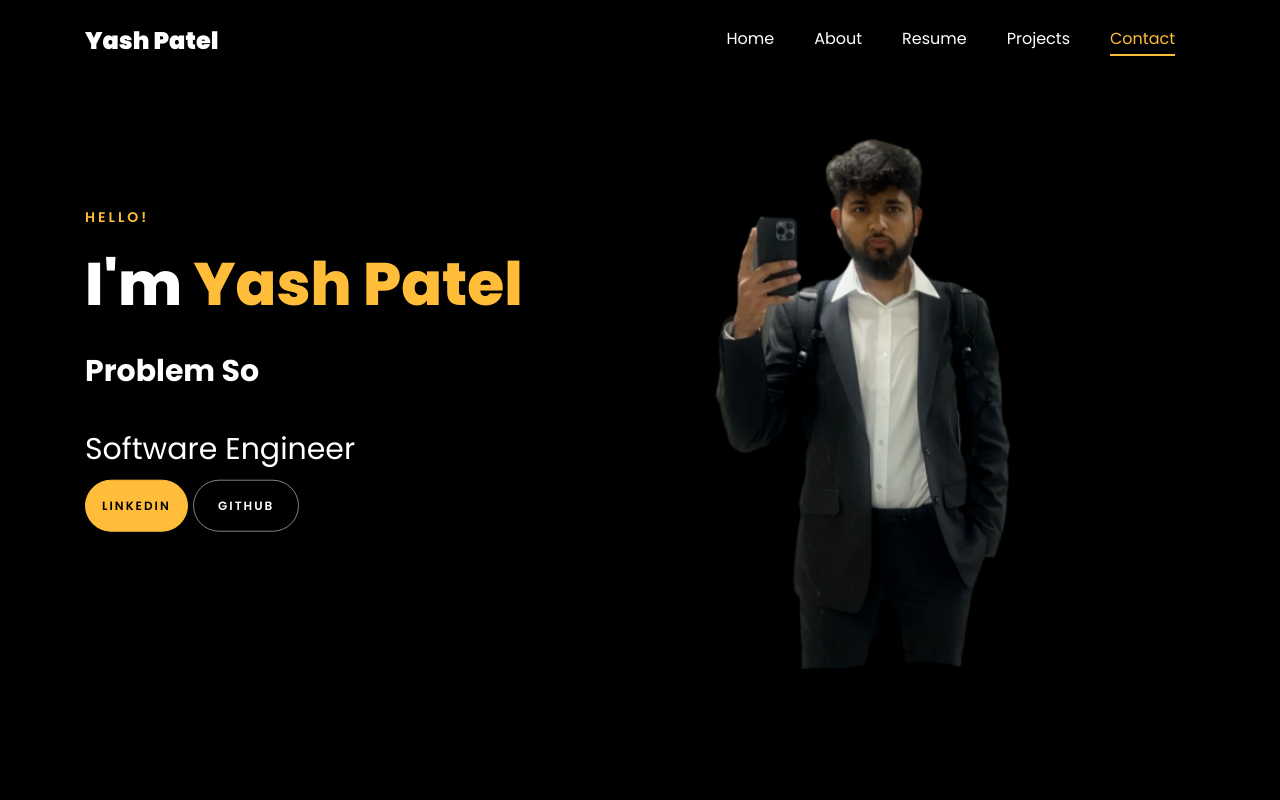
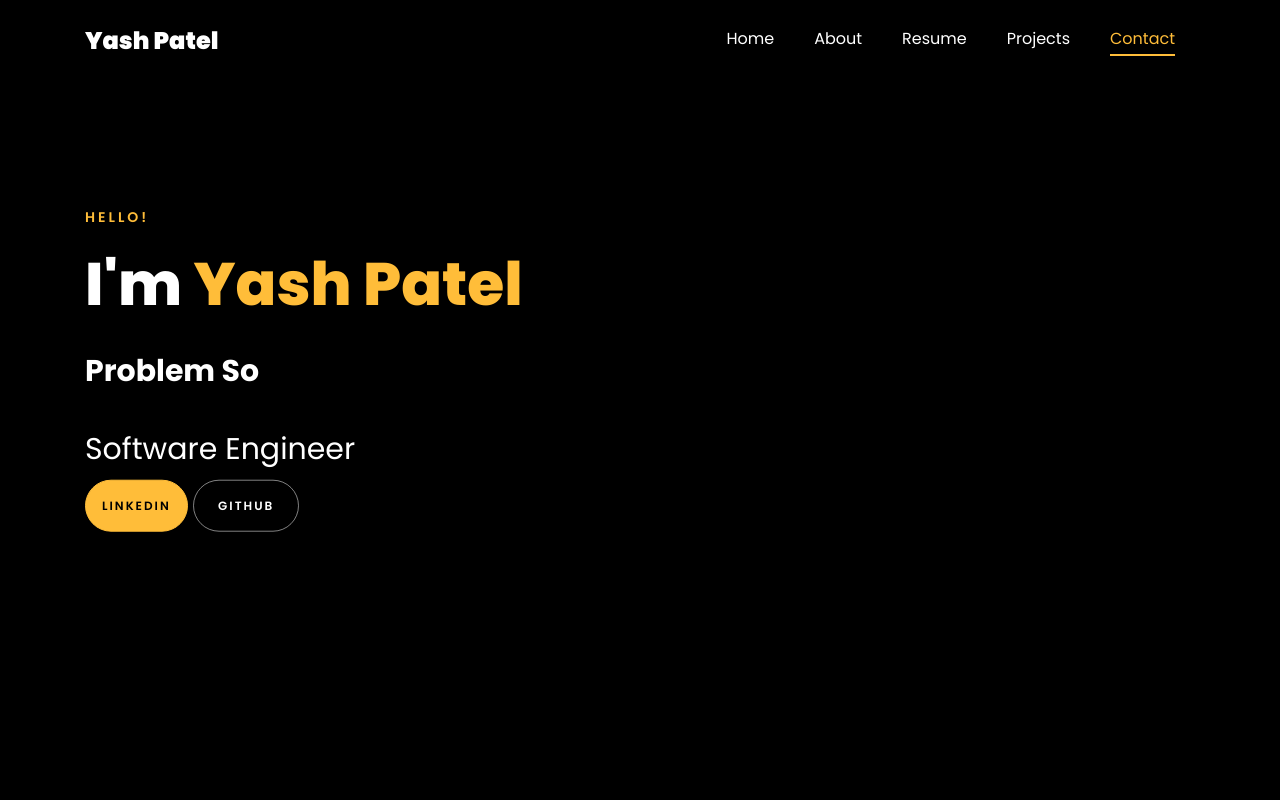
Before and after one commit to yashpatel2503/YASHPATEL, a plain HTML site: page index.html in a window 1280 px wide. Shown: the top 800 px of the page. Drawn offline with Linux system fonts and the light colour scheme; animation ran at ten frames a second; files whose address does not match are found by name.

Commit message:
Update index.html

```diff
--- a/index.html
+++ b/index.html
@@ -141,7 +141,7 @@
                 <div class="overlay"></div>
                 <div class="container">
                     <div class="row d-md-flex no-gutters slider-text align-items-end justify-content-end" data-scrollax-parent="true">
-                        <div class="one-third js-fullheight order-md-last img" style="background-image:url(images/bg_1.png);">
+                        <div class="one-third js-fullheight order-md-last img" style="background-image:url();">
                             <div class="overlay"></div>
                         </div>
                         <div class="one-forth d-flex  align-items-center ftco-animate" data-scrollax=" properties: { translateY: '70%' }">
```
